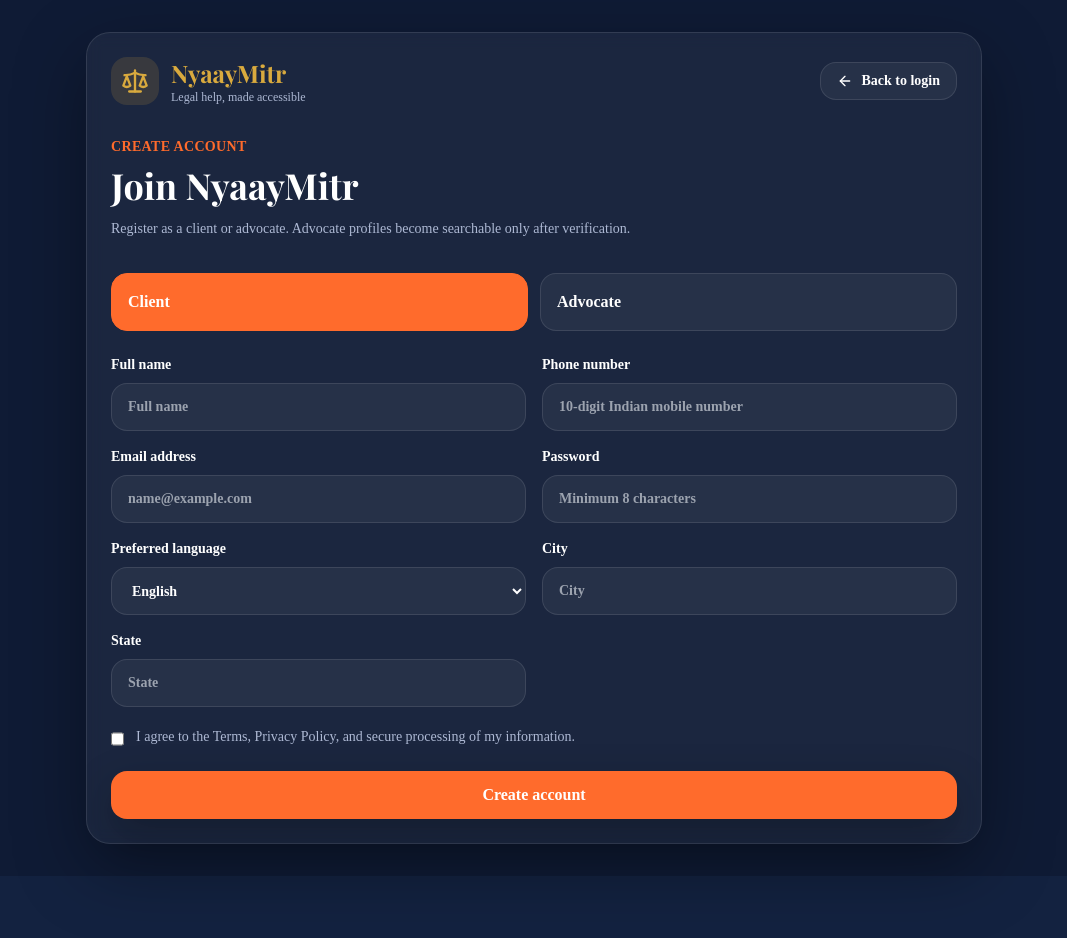
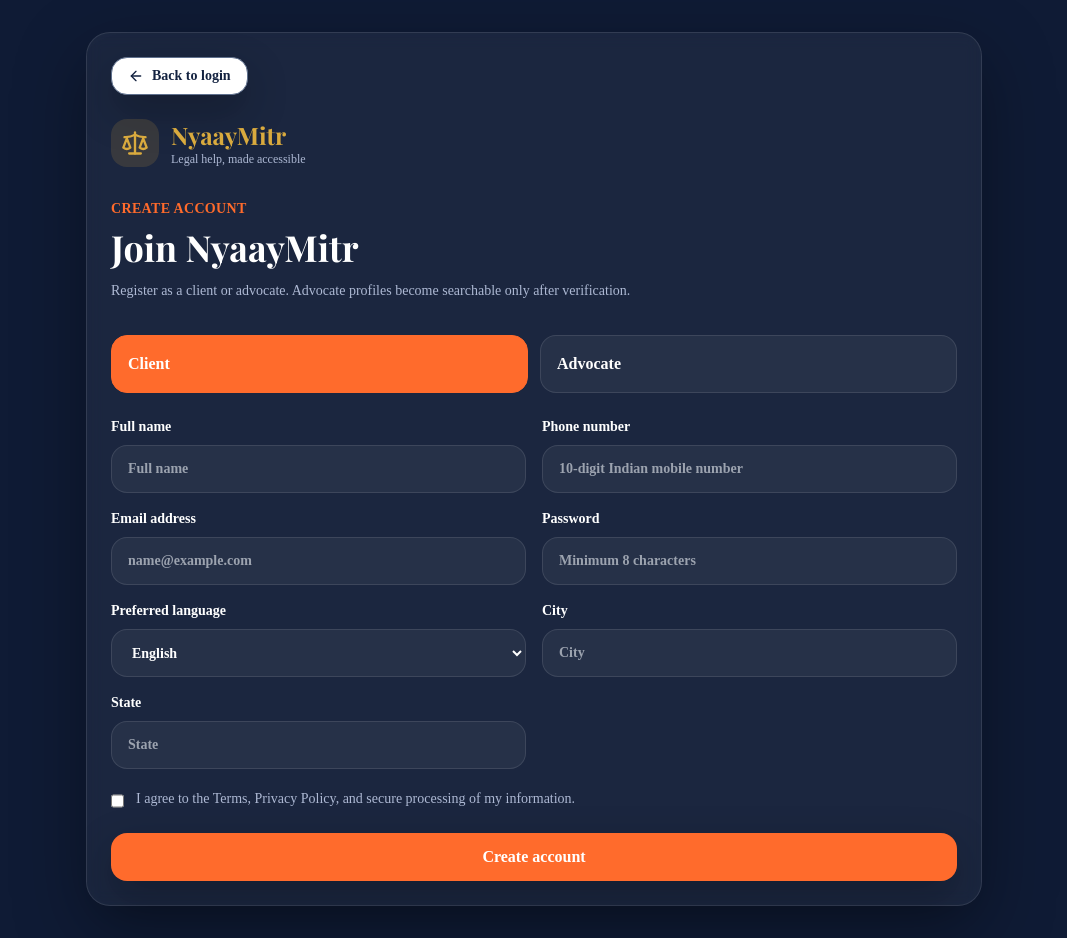
Before and after one commit to priestly-ops/Nayam, a Next.js app in the folder nyaaymitr/: page /register in a window 1280 px wide. Shown: the whole page, without its empty margins (106-1173 px from the left). Before the commit the page ends 876 px from the top, so only its background shows below. Built offline with nearby package versions, Linux system fonts and the light colour scheme; no server answers; a web font is replaced by a local one.

Commit message:
Update page.tsx

```diff
--- a/nyaaymitr/app/(auth)/register/page.tsx
+++ b/nyaaymitr/app/(auth)/register/page.tsx
@@ -1,11 +1,10 @@
 'use client';
 
-import Link from 'next/link';
 import { useState } from 'react';
-import { ArrowLeft, Scale } from 'lucide-react';
+import { Scale } from 'lucide-react';
 import { supabase } from '@/lib/supabase/client';
 import { BackButton } from '@/components/common/BackButton';
-<BackButton fallbackHref="/login" label="Back to login" />
+
 type RegisterRole = 'client' | 'advocate';
 
 const inputClass =
@@ -226,7 +225,10 @@ export default function RegisterPage() {
         aria-labelledby="register-heading"
         className="mx-auto max-w-4xl rounded-3xl border border-white/10 bg-white/5 p-6 shadow-soft backdrop-blur"
       >
-        <div className="flex flex-col gap-4 sm:flex-row sm:items-center sm:justify-between">
+        <div className="mb-6">
+          <BackButton fallbackHref="/login" label="Back to login" />
+        </div>
+
         <div className="flex items-center gap-3">
           <div className="flex h-12 w-12 items-center justify-center rounded-2xl bg-nyaay-gold/15 text-nyaay-gold">
             <Scale className="h-7 w-7" aria-hidden="true" />
@@ -242,25 +244,18 @@ export default function RegisterPage() {
           </div>
         </div>
 
-          <Link
-            href="/login"
-            className="inline-flex items-center gap-2 rounded-2xl border border-white/10 bg-white/5 px-4 py-2 text-sm font-bold text-white focus-visible:outline focus-visible:outline-2 focus-visible:outline-offset-2 focus-visible:outline-nyaay-saffron"
-          >
-            <ArrowLeft className="h-4 w-4" aria-hidden="true" />
-            Back to login
-          </Link>
-        </div>
-
         <div className="mt-8">
           <p className="text-sm font-semibold uppercase tracking-wide text-nyaay-saffron">
             Create account
           </p>
+
           <h1
             id="register-heading"
             className="mt-2 font-display text-4xl font-bold"
           >
             Join NyaayMitr
           </h1>
+
           <p className="mt-3 text-sm leading-6 text-nyaay-muted">
             Register as a client or advocate. Advocate profiles become searchable
             only after verification.
```
Lines whose indentation alone changed are shown as unchanged.
